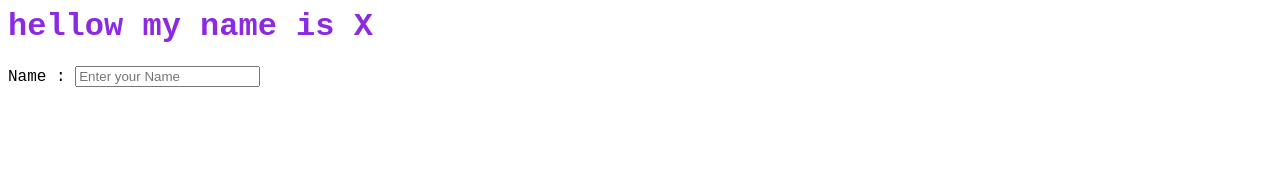
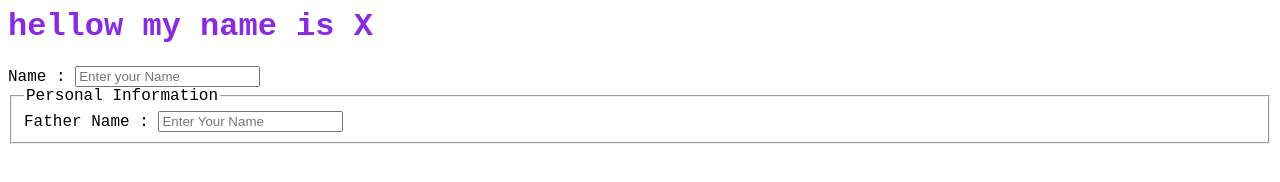
Before and after one commit to habibx792/git, a plain HTML site: page index.html in a window 1280 px wide. Drawn offline with Linux system fonts and the light colour scheme.

Commit message:
html file is updated

```diff
--- a/index.html
+++ b/index.html
@@ -8,7 +8,14 @@
 
 		<label for="name">Name : </label>
 		<input type="text" placeholder="Enter your Name ">
-
+		<br>
+		<form>
+			<fieldset>
+				<legend>Personal Information </legend>
+				<label for="fatherName">Father Name : </label>
+				<input type="text" name="fatherName" placeholder ="Enter Your Name " >
+			</fieldset>
+		</form>
 
 
 
```
